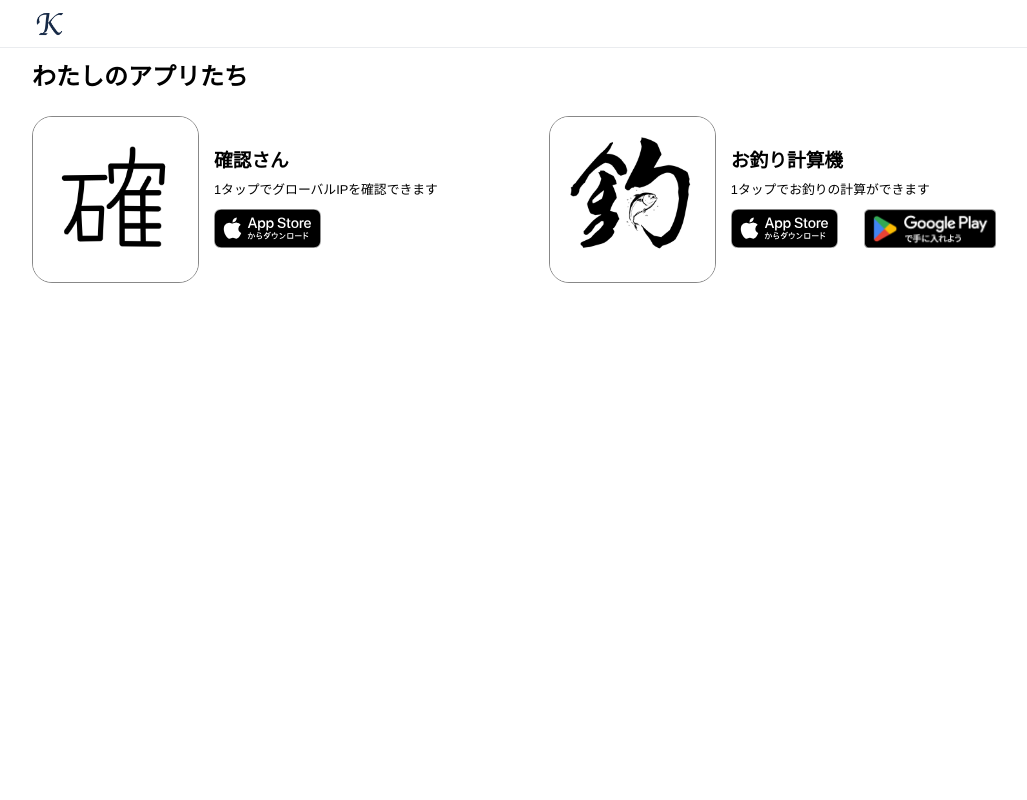
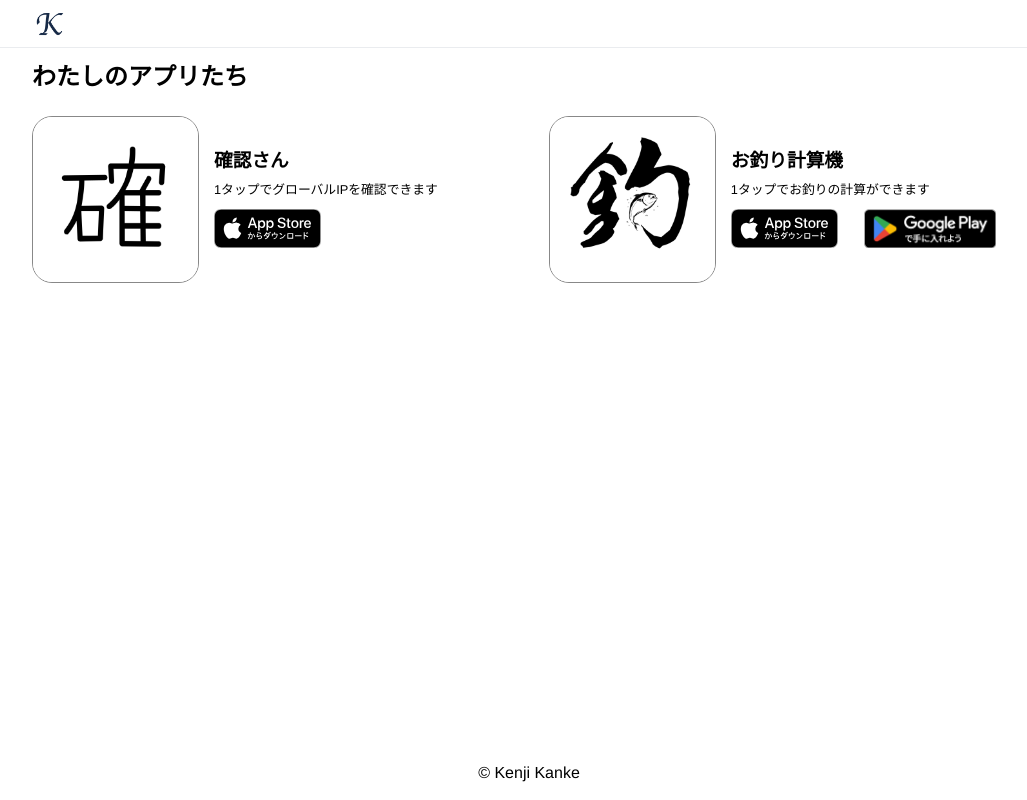
Before and after one commit to showgayaki/showgayaki.github.io, an Astro site: page / in a window 1280 px wide. Shown: the whole page, without its empty margins (111-1138 px from the left). Built offline with nearby package versions, Linux system fonts and the light colour scheme; Astro itself is replaced by a stand-in of ours.

Commit message:
footer追加

```diff
--- /dev/null
+++ b/src/components/Footer.astro
@@ -0,0 +1,7 @@
+---
+import '../styles/_footer.scss';
+---
+
+<footer class="footer">
+    <p class="footer__copyright">&copy; Kenji Kanke</p>
+</footer>
--- a/src/layouts/BaseLayout.astro
+++ b/src/layouts/BaseLayout.astro
@@ -1,5 +1,6 @@
 ---
 import Header from '../components/Header.astro';
+import Footer from '../components/Footer.astro';
 import '../styles/_base.scss';
 
 const siteTitle = 'Kanke World';
@@ -26,5 +27,6 @@ const mainClass = page === undefined? 'container': `container ${page}`;
         <main class={mainClass}>
             <slot />
         </main>
+        <Footer />
 	</body>
 </html>
--- a/src/styles/_base.scss
+++ b/src/styles/_base.scss
@@ -1,5 +1,6 @@
 body{
-    padding-bottom: 60px;
+    display: flex;
+    flex-flow: column;
     font-family: "Helvetica Neue",
     Arial,
     "Hiragino Kaku Gothic ProN",
@@ -10,6 +11,7 @@ body{
 .container{
     padding: 0 15px;
     overflow: hidden;
+    flex-grow: 1;
 }
 .page-title{
     margin-bottom: 1.6rem;
--- /dev/null
+++ b/src/styles/_footer.scss
@@ -0,0 +1,8 @@
+.footer{
+    width: 100%;
+    padding: 15px;
+    background-color: #fff;
+    &__copyright{
+        text-align: center;
+    }
+}
```
